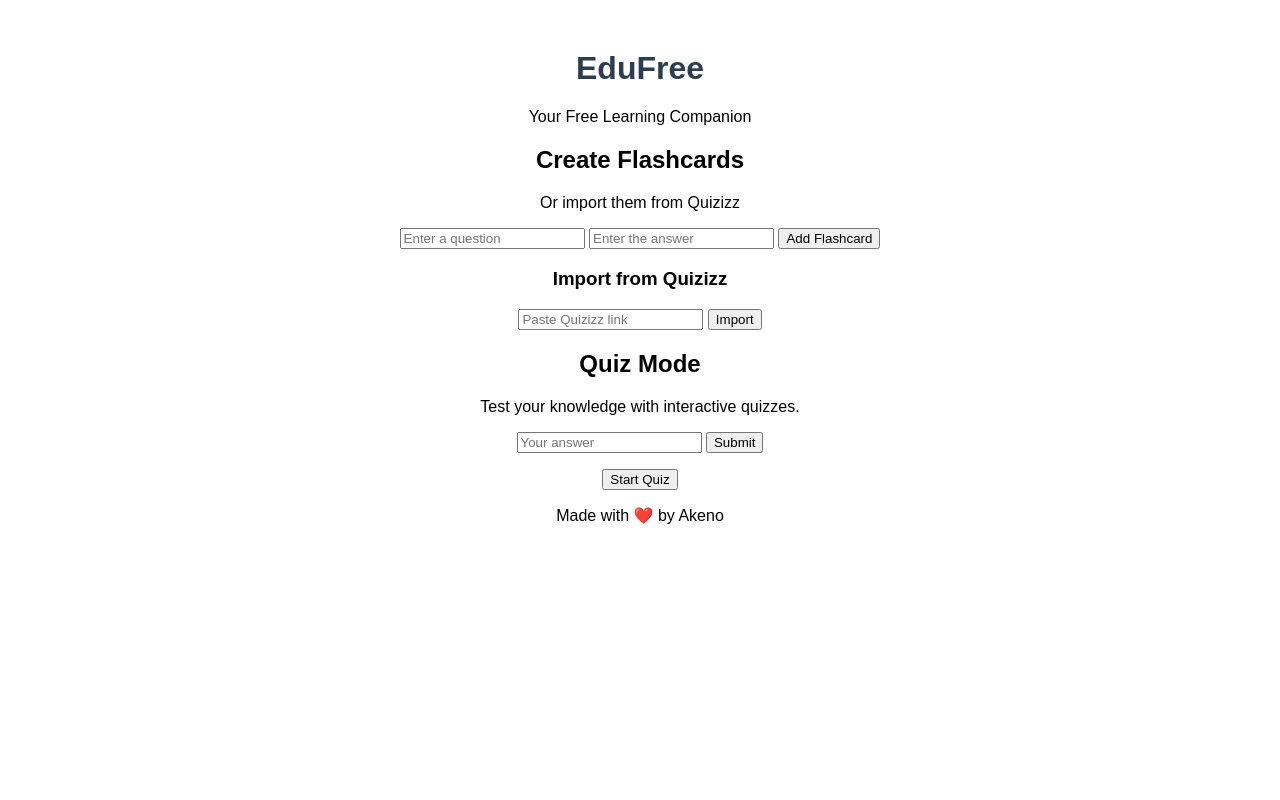
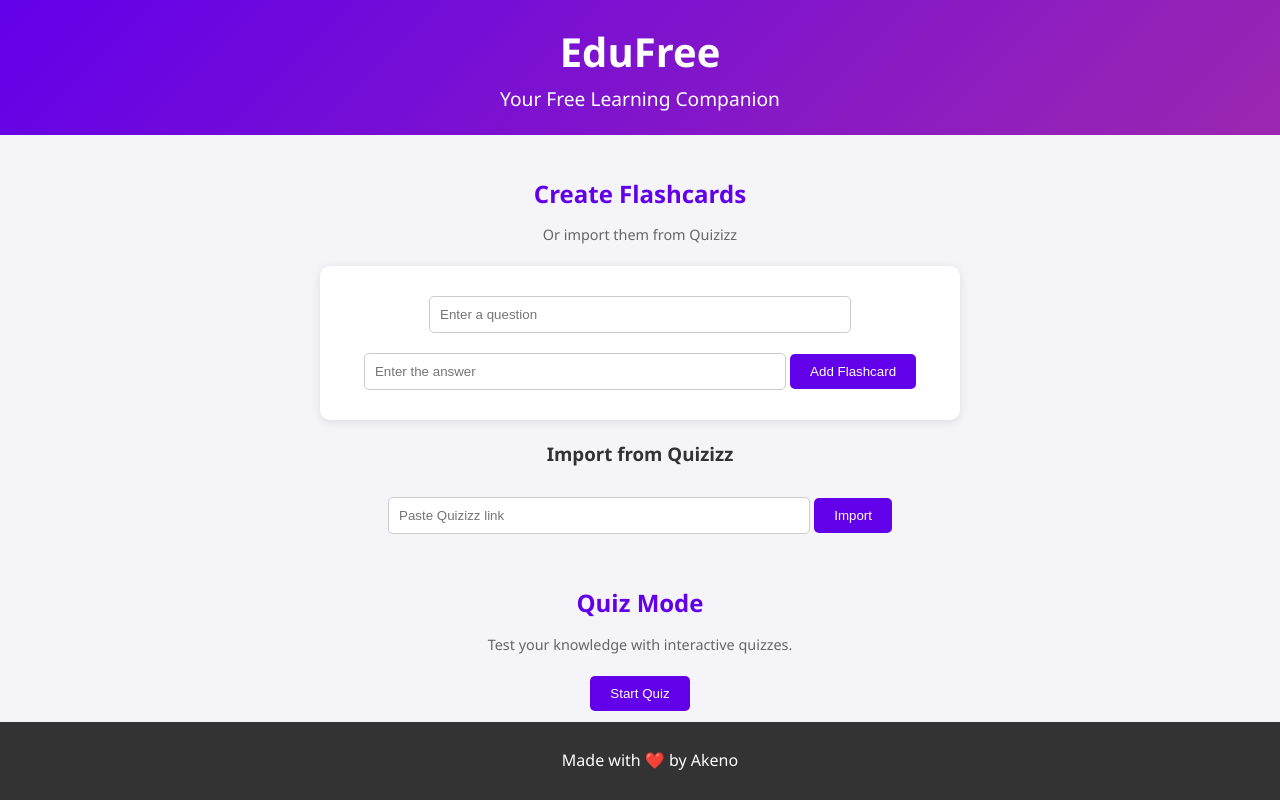
Before and after one commit to 1Akeno/EduFree, a plain HTML site: page index.html in a window 1280 px wide. Drawn offline with Linux system fonts and the light colour scheme.

Commit message:
Update styles.css

```diff
--- a/Css/styles.css
+++ b/Css/styles.css
@@ -1,8 +1,137 @@
+/* General Styles */
 body {
-    font-family: Arial, sans-serif;
-    text-align: center;
-    margin: 50px;
-  }
-  h1 {
-    color: #2c3e50;
-  }
+  font-family: 'Segoe UI', Tahoma, Geneva, Verdana, sans-serif;
+  margin: 0;
+  padding: 0;
+  background-color: #f4f4f9;
+  color: #333;
+  text-align: center;
+  line-height: 1.6;
+}
+
+header {
+  background: linear-gradient(135deg, #6200ea, #9c27b0);
+  color: white;
+  padding: 20px;
+}
+
+header h1 {
+  margin: 0;
+  font-size: 2.5rem;
+}
+
+header p {
+  margin: 0;
+  font-size: 1.2rem;
+}
+
+main {
+  padding: 20px;
+}
+
+section {
+  margin-bottom: 40px;
+}
+
+h2 {
+  color: #6200ea;
+  font-weight: 600;
+}
+
+.subline {
+  font-size: 0.9rem;
+  color: #666;
+  margin-top: -10px;
+  margin-bottom: 20px;
+}
+
+/* Flashcard Form Styling */
+#flashcard-form {
+  background-color: white;
+  padding: 20px;
+  border-radius: 10px;
+  box-shadow: 0 2px 10px rgba(0, 0, 0, 0.1);
+  max-width: 600px;
+  margin: 0 auto;
+}
+
+input {
+  padding: 10px;
+  width: 80%;
+  max-width: 400px;
+  border: 1px solid #ccc;
+  border-radius: 5px;
+  margin: 10px 0;
+}
+
+button {
+  padding: 10px 20px;
+  background-color: #6200ea;
+  color: white;
+  border: none;
+  border-radius: 5px;
+  cursor: pointer;
+  transition: background-color 0.2s, transform 0.2s;
+}
+
+button:hover {
+  background-color: #3700b3;
+}
+
+button:active {
+  transform: scale(0.98);
+}
+
+/* Flashcard List Styling */
+#flashcard-list {
+  display: flex;
+  flex-direction: column;
+  align-items: center;
+  gap: 10px;
+}
+
+.flashcard {
+  background-color: white;
+  padding: 15px;
+  border-radius: 10px;
+  box-shadow: 0 2px 10px rgba(0, 0, 0, 0.1);
+  margin: 10px 0;
+  width: 80%;
+  max-width: 600px;
+  transition: transform 0.2s;
+}
+
+.flashcard:hover {
+  transform: translateY(-2px);
+}
+
+/* Quiz Mode Styling */
+#quiz-container {
+  display: none; /* Hidden by default */
+  background-color: white;
+  padding: 20px;
+  border-radius: 10px;
+  box-shadow: 0 2px 10px rgba(0, 0, 0, 0.1);
+  max-width: 600px;
+  margin: 0 auto;
+}
+
+#quiz-question {
+  font-size: 1.2rem;
+  font-weight: 600;
+}
+
+#quiz-feedback {
+  margin-top: 10px;
+  font-weight: 600;
+}
+
+/* Footer Styling */
+footer {
+  background-color: #333;
+  color: white;
+  padding: 10px;
+  position: fixed;
+  bottom: 0;
+  width: 100%;
+}
```
